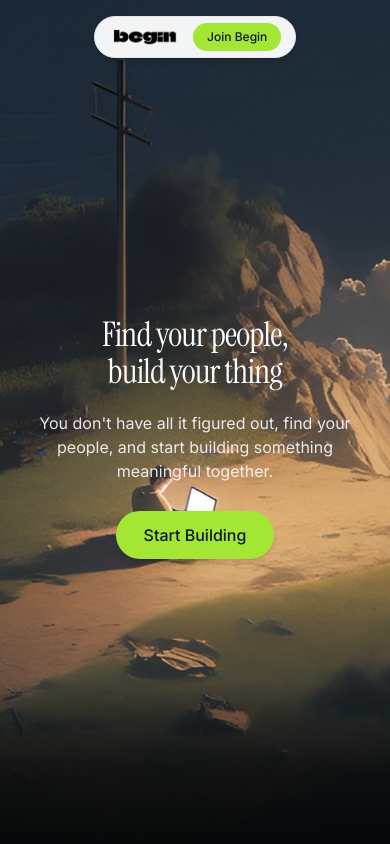
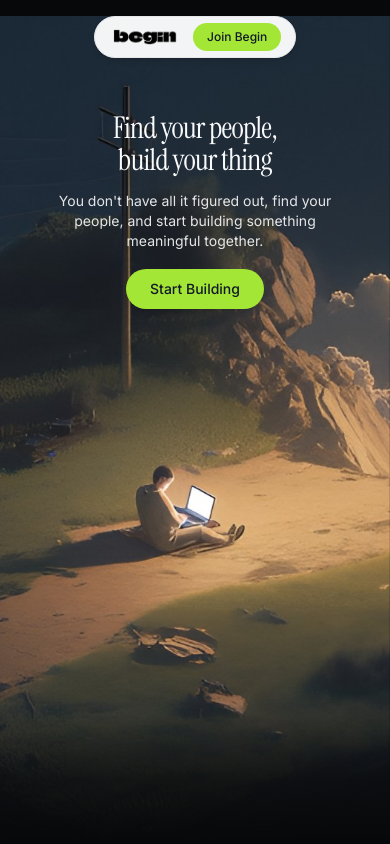
Before and after one commit to Rohit-joshi01/begin-landing-waitlist, a plain HTML site: page index.html in a window 390 px wide. Shown: the top 844 px of the page. Drawn offline with nearby package versions, Linux system fonts and the light colour scheme; a web font is replaced by a local one.

Commit message:
change responsive styles

```diff
--- a/index.html
+++ b/index.html
@@ -125,22 +125,22 @@
 
   <main>
     <!-- SECTION 1: Hero Section with pure, unobstructed background image -->
-    <section id="hero" data-parallax-section class="relative min-h-[100svh] lg:min-h-[1024px] overflow-hidden flex flex-col justify-center px-5 sm:px-8 md:px-16 pt-24 pb-16 sm:py-24 bg-obsidian-surface" data-stitch-vh="min-h-[1024px]===min-h-screen">
+    <section id="hero" data-parallax-section class="relative min-h-[100svh] lg:min-h-[1024px] overflow-hidden flex flex-col justify-start md:justify-center px-5 sm:px-8 md:px-16 pt-28 xs:pt-32 sm:pt-36 md:pt-0 pb-16 sm:py-24 bg-obsidian-surface" data-stitch-vh="min-h-[1024px]===min-h-screen">
       <div class="absolute inset-0 z-0 overflow-hidden pointer-events-none" aria-hidden="true">
 
-        <img src="01-main_image_clean.png" alt="A lone builder sitting with a glowing laptop on a sunlit hill above the clouds" class="parallax-layer absolute -top-16 inset-x-0 w-full h-[calc(100%+128px)] object-cover object-[center_82%]" data-parallax-speed="0.1">
+        <img src="01-main_image_clean.png" alt="A lone builder sitting with a glowing laptop on a sunlit hill above the clouds" class="parallax-layer absolute -top-8 sm:-top-16 inset-x-0 w-full h-[calc(100%+64px)] sm:h-[calc(100%+128px)] object-cover object-[center_65%] sm:object-[center_82%]" data-parallax-speed="0.1">
         <!-- Deep bottom depth blend into Section 2 -->
-        <div class="absolute inset-x-0 bottom-0 h-40 sm:h-52 bg-gradient-to-t from-obsidian-surface via-obsidian-surface/65 to-transparent"></div>
+        <div class="absolute inset-x-0 bottom-0 h-32 sm:h-52 bg-gradient-to-t from-obsidian-surface via-obsidian-surface/65 to-transparent pointer-events-none"></div>
       </div>
 
-      <!-- Content in original place (left-aligned on desktop, centered on mobile), keeping the builder on the right clear -->
-      <div class="relative z-10 w-full md:max-w-[48%] flex flex-col items-center md:items-start text-center md:text-left gap-5 sm:gap-6">
-        <h1 data-design-text-token="display-lg" class="font-serif text-[34px] xs:text-[40px] sm:text-[56px] md:text-[68px] lg:text-[76px] leading-[1.08] text-inverse-on-surface tracking-tight text-balance">Find your people,<br>build your thing</h1>
+      <!-- Content positioned in clear sky at top on mobile, left-aligned on desktop; keeping the lone builder completely clear -->
+      <div class="relative z-10 w-full md:max-w-[48%] flex flex-col items-center md:items-start text-center md:text-left gap-3.5 xs:gap-4 sm:gap-6 max-w-sm xs:max-w-md sm:max-w-lg md:max-w-none mx-auto md:mx-0">
+        <h1 data-design-text-token="display-lg" class="font-serif text-[30px] xs:text-[36px] sm:text-[54px] md:text-[68px] lg:text-[76px] leading-[1.08] text-inverse-on-surface tracking-tight text-balance">Find your people,<br>build your thing</h1>
 
-        <p data-design-text-token="body-lg" class="font-body text-base xs:text-lg sm:text-xl md:text-[22px] md:leading-[32px] text-inverse-on-surface/90 max-w-md text-pretty">You don&#39;t have all it figured out, find your people, and start building something meaningful together.</p>
+        <p data-design-text-token="body-lg" class="font-body text-sm xs:text-base sm:text-lg md:text-[22px] md:leading-[32px] text-inverse-on-surface/90 max-w-xs xs:max-w-sm sm:max-w-md text-pretty">You don&#39;t have all it figured out, find your people, and start building something meaningful together.</p>
 
-        <div class="pt-2">
-          <a href="#mission" class="inline-flex items-center justify-center rounded-full bg-accent-lime text-on-accent-lime px-7 sm:px-8 py-3 sm:py-3.5 font-label text-base md:text-lg font-medium shadow-md hover:opacity-90 transition-opacity focus-visible:outline-none focus-visible:ring-2 focus-visible:ring-inverse-on-surface">
+        <div class="pt-1 xs:pt-2">
+          <a href="#mission" class="inline-flex items-center justify-center rounded-full bg-accent-lime text-on-accent-lime px-6 xs:px-7 sm:px-8 py-2.5 xs:py-3 sm:py-3.5 font-label text-sm xs:text-base md:text-lg font-medium shadow-md hover:opacity-90 transition-opacity focus-visible:outline-none focus-visible:ring-2 focus-visible:ring-inverse-on-surface">
             <span data-design-text-token="label-lg">Start Building</span>
           </a>
         </div>
```
